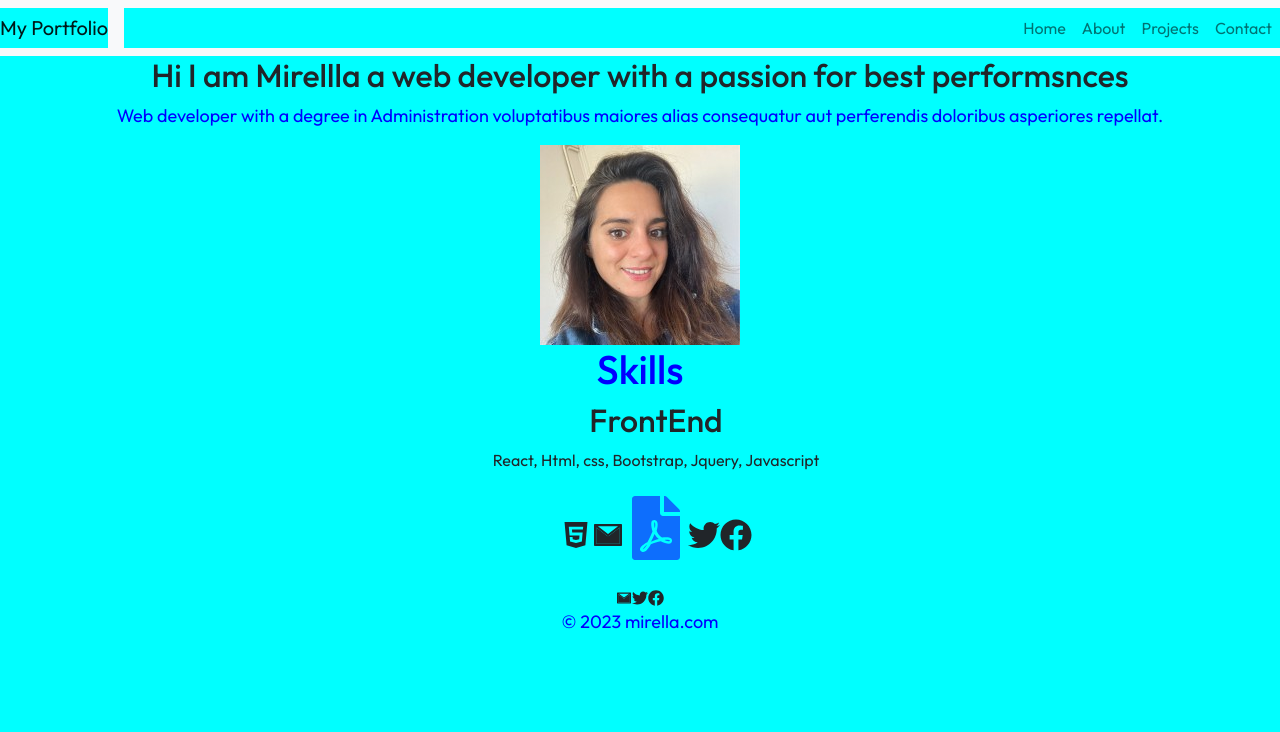
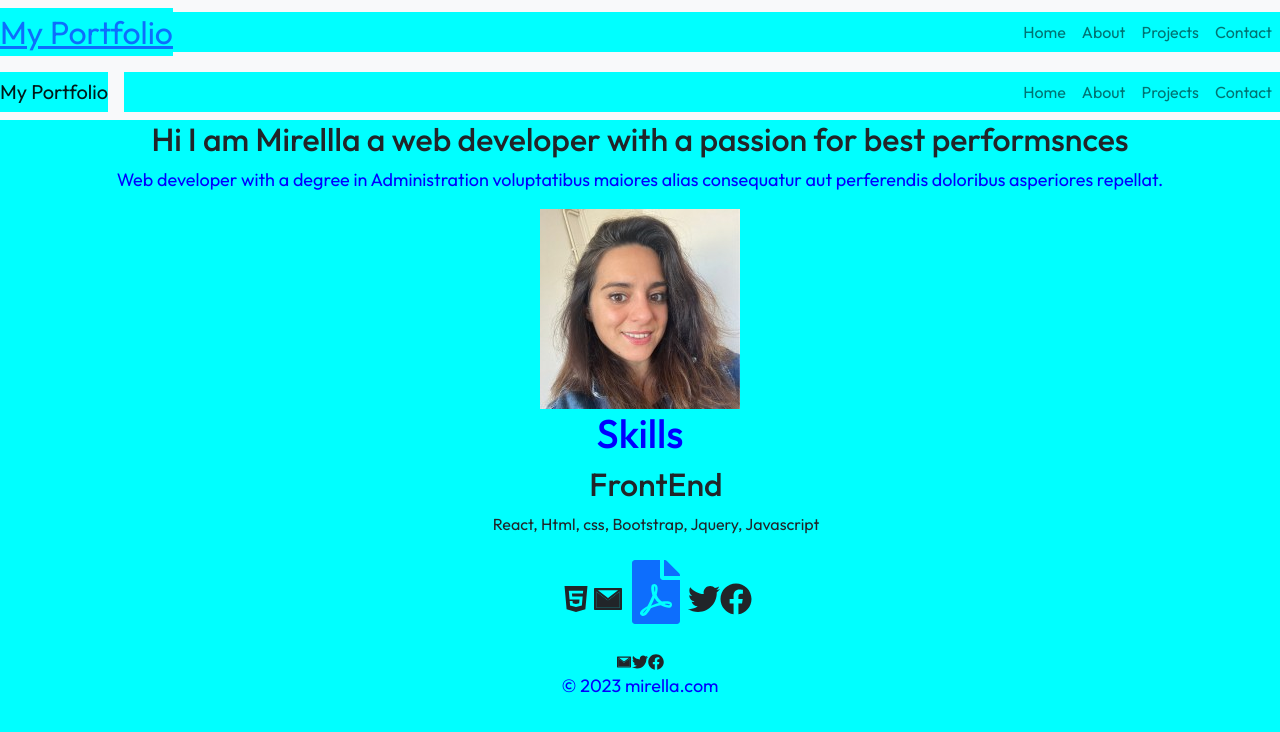
Before and after one commit to MIRY84/React-Portfolio, a React (Create React App) app: page / in a window 1280 px wide. Shown: the top 732 px of the page. Built offline with nearby package versions, Linux system fonts and the light colour scheme.

Commit message:
adding header.js instead of navbar.js

```diff
--- a/src/App.js
+++ b/src/App.js
@@ -5,13 +5,14 @@ import Projects from "./routes/Projects";
 import About from "./routes/About";
 import Contact from "./routes/Contact";
 import 'bootstrap/dist/css/bootstrap.min.css';
-import Navbar from "./components/Navbar";
+import Header from "./components/Header";
 //import { Route, RouterProvider } from "react-router-dom";
 import { Route, Routes } from "react-router-dom";
 import Footer from "./components/Footer";
 function App() {
   return (//created routes to different pages
     <>
+    <Header />
     <Routes>
       <Route path="/" element={<Home />} />
       <Route path="/projects" element={<Projects />} />
--- /dev/null
+++ b/src/components/Header.js
@@ -0,0 +1,34 @@
+
+
+import React from 'react'
+import { navlink } from "react-router-dom";
+
+const Header = () => {
+  return (
+    <nav className="navbar navbar-expand-lg navbar-light bg-light">
+    <a className="nav-item" href='#'>My Portfolio</a>
+
+    <button className="navbar-toggler" type="button" data-toggle="collapse" data-target="#navbarNav" aria-controls="navbarNav" aria-expanded="false" aria-label="Toggle navigation">
+
+    </button>
+    <div className="collapse navbar-collapse" id="navbarNav">
+      <ul className="navbar-nav">
+        <li className="nav-item active">
+          <a className="nav-link" href="/">Home <span class="sr-only"></span></a>
+        </li>
+        <li className="nav-item">
+          <a className="nav-link" href="/about">About</a>
+        </li>
+        <li className="nav-item">
+          <a className="nav-link" href="/projects">Projects</a>
+        </li>
+        <li className="nav-item">
+          <a className="nav-link" href="/contact">Contact</a>
+        </li>
+      </ul>
+    </div>
+  </nav>
+  )
+}
+
+export default Header;
```
